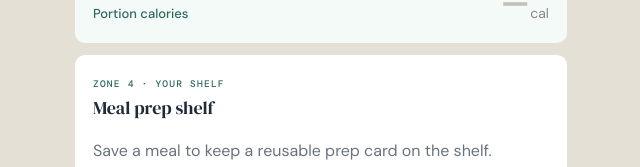
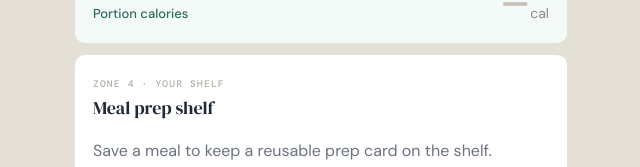
Before and after one commit to relomy/portion_pilot, a React (Vite) app: page / in a window 1280 px wide. Shown: the part 1538-1705 px from the top of the page, without its empty margins (319-959 px from the left). Built offline with nearby package versions, Linux system fonts and the light colour scheme; a web font is replaced by a local one.

Commit message:
style: align zone 4 eyebrow with faint zone contract

```diff
--- a/src/index.css
+++ b/src/index.css
@@ -648,7 +648,7 @@ input:disabled {
 }
 
 .zone.saved-meals-placeholder .zone__eyebrow {
-  color: var(--teal);
+  color: #b0aea4;
 }
 
 .dev-panel {
```
Also changed, not shown: 1 other file (tests, documents, lock files or other folders).
